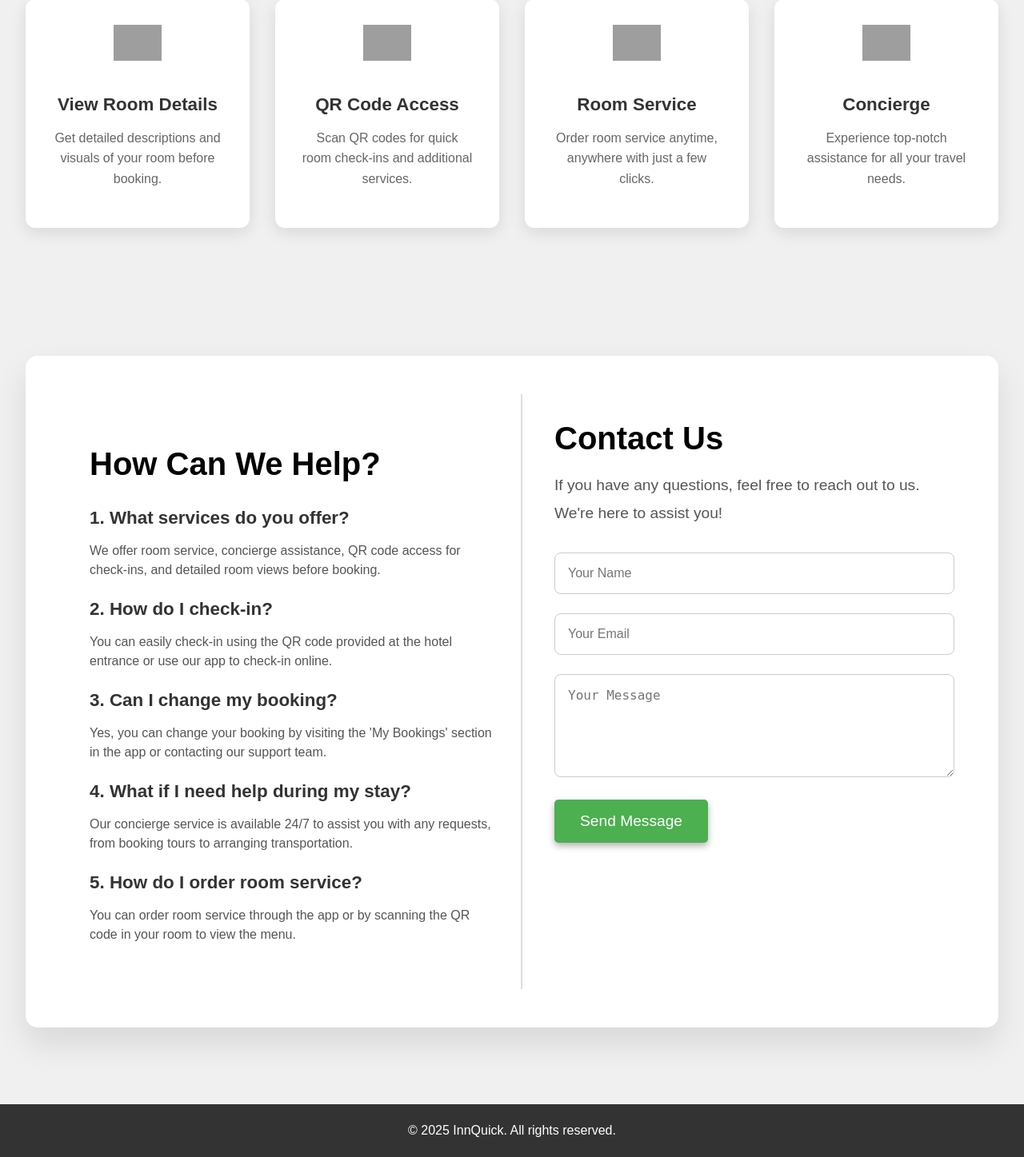
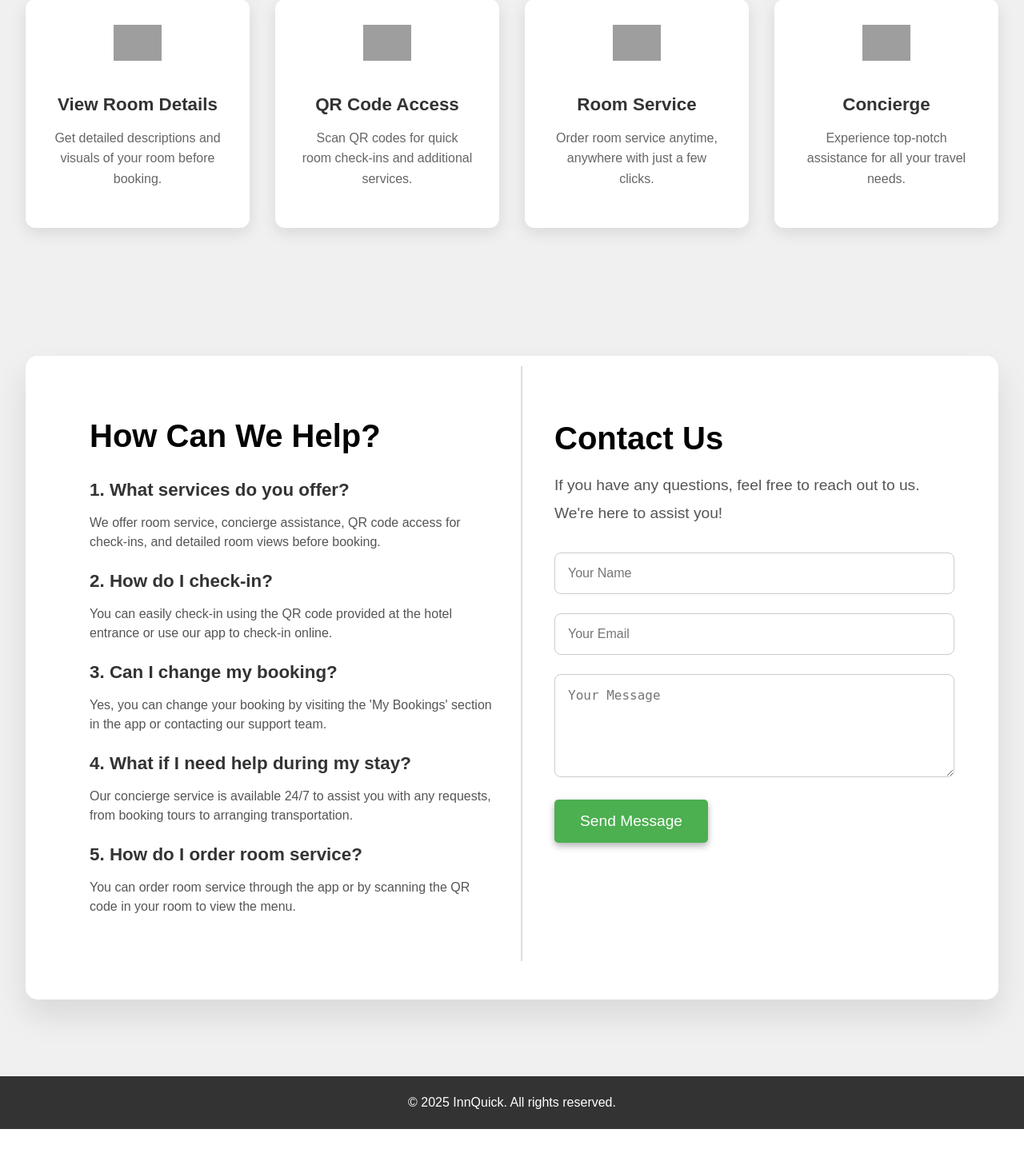
Before and after one commit to kaushalg47/InnQuick, a Django app: page / in a window 1280 px wide. Shown: the part 1599-3046 px from the top of the page at 80% size. After the commit the page ends 3011 px from the top, so only its background shows below. Run offline with Django 5.2, Linux system fonts and the light colour scheme; grey boxes are pictures that could not be loaded.

Commit message:
I modified home.html

```diff
--- a/templates/Home.html
+++ b/templates/Home.html
@@ -362,6 +362,7 @@
         flex: 1;
         padding: 2rem;
         border-right: 2px solid #ddd;
+        margin-top: -35px;
       }
 
       .faq-section h2 {
```
